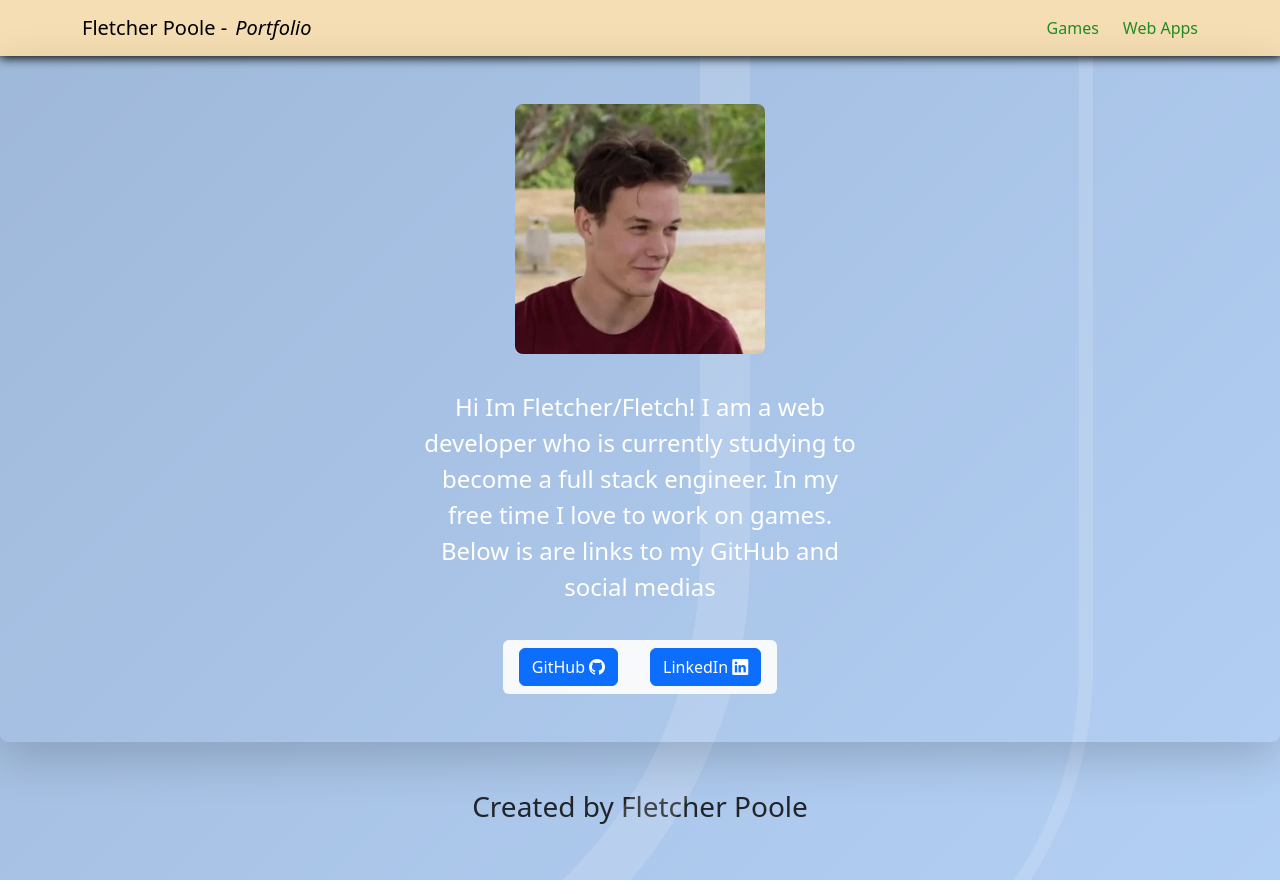
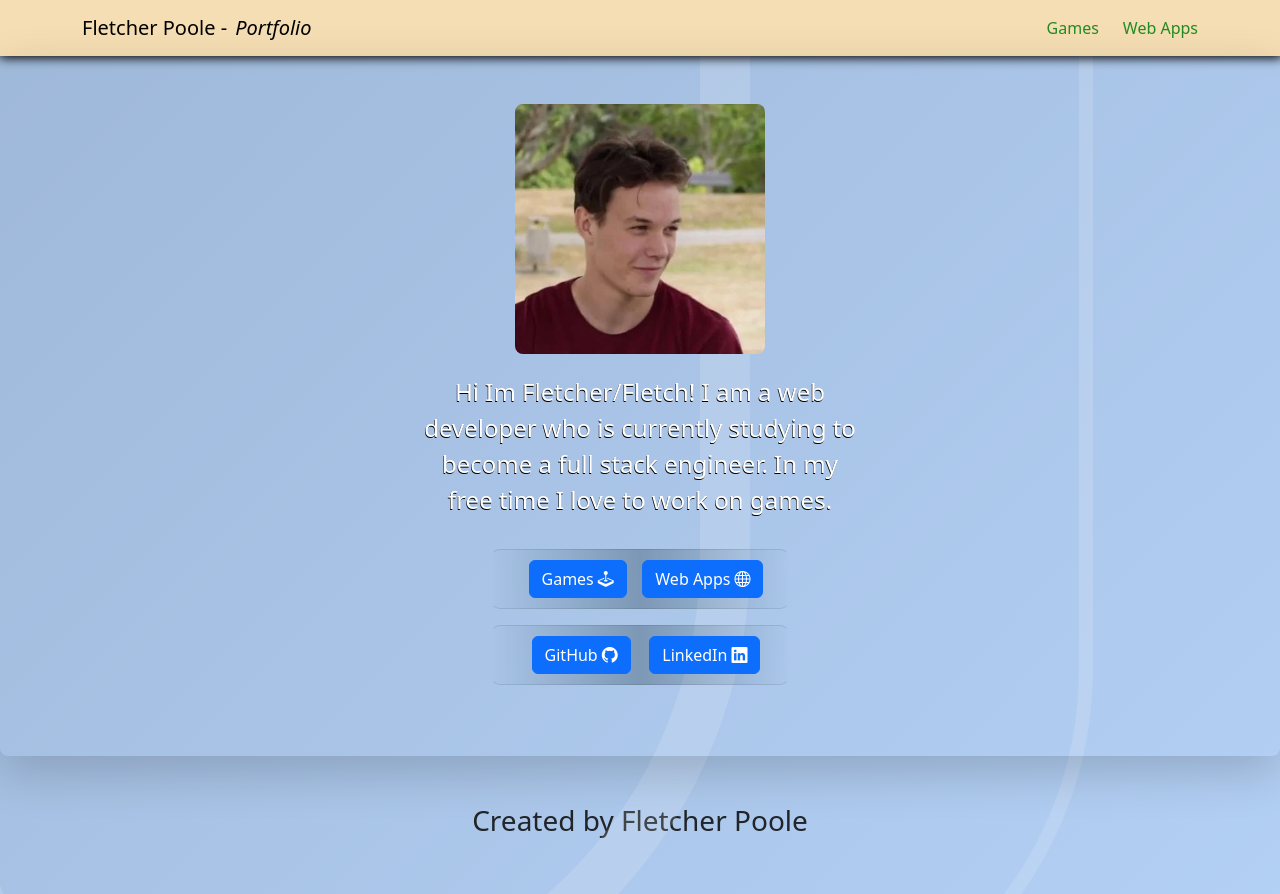
Before and after one commit to poole712/Portfolio, a React (Vite) app in the folder frontend/: page / in a window 1280 px wide. Built offline with nearby package versions, Linux system fonts and the light colour scheme.

Commit message:
Enhance social links layout and add navigation to game and web apps pages

```diff
--- a/frontend/src/App.css
+++ b/frontend/src/App.css
@@ -12,13 +12,43 @@ body,
 .home {
   position: relative;
   z-index: 1;
+  height: 700px;
+}
+
+.socials {
+  background: linear-gradient(to right, #f5deb300, #001b2744, #f5deb300);
+  border-style: solid;
+  border-color: rgba(0, 0, 0, 0.095) rgba(0, 0, 0, 0) rgb(0, 0, 0, 0.095) rgba(0, 0, 0, 0)  ;
+  border-radius: 5px;
+  border-width: 0.5px;
+  border-radius: 10px;
+  display: flex;
+  justify-self: center;
+  width: 300px;
+  justify-content: space-evenly;
+  align-self: center;
+}
+
+.quick-link {
+  list-style-type: none;
+  margin: 10px;
+  margin-left: -10px;
+}
+
+
+
+.social-link {
+  list-style-type: none;
+  margin: 10px;
+  margin-left: -10px;
 }
 
 .about-me-box {
   color: white;
+  text-shadow: -0.5px 1px black;
   width: 40%;
   font-size: x-large;
-  margin: 20px;
+  margin-top: 5px;
   padding: 15px;
   justify-self: center;
 }
--- a/frontend/src/App.tsx
+++ b/frontend/src/App.tsx
@@ -1,3 +1,4 @@
+import { Link } from "react-router";
 import "./App.css";
 
 function App() {
@@ -11,24 +12,41 @@ function App() {
           height="250"
           className="rounded rounded-3"
         />
+
         <p className="about-me-box">
           Hi Im Fletcher/Fletch! I am a web developer who is currently studying
           to become a full stack engineer. In my free time I love to work on
-          games. Below is are links to my GitHub and social medias
+          games.
         </p>
-        <ul className="list list-group list-group-horizontal align-self-center justify-content-center">
-          <li className="list-group-item d-flex border-0 bg-light justify-content-between">
+
+        <ul className="socials">
+          <li className="social-link">
+            <Link className="btn btn-primary" to={"/pages/GamePage"}>
+              Games
+              <i className="bi bi-joystick ms-1"></i>
+            </Link>
+          </li>
+          <li className="social-link">
+            <Link className="btn btn-primary" to={"/pages/WebAppsPage"}>
+              Web Apps
+              <i className="bi bi-globe ms-1"></i>
+            </Link>
+          </li>
+        </ul>
+
+        <ul className="socials  mt-3 mb-0">
+          <li className="social-link">
             <a
-              className="btn btn-primary d-flex"
+              className="btn btn-primary"
               href="https://github.com/poole712?tab=repositories"
             >
               GitHub
               <i className="bi bi-github ms-1"></i>
             </a>
           </li>
-          <li className="list-group-item d-flex border-0 bg-light justify-content-between">
+          <li className="social-link">
             <a
-              className="btn btn-primary d-flex"
+              className="btn btn-primary"
               href="https://www.linkedin.com/in/fletcher-poole-76801b185/"
             >
               LinkedIn
```
